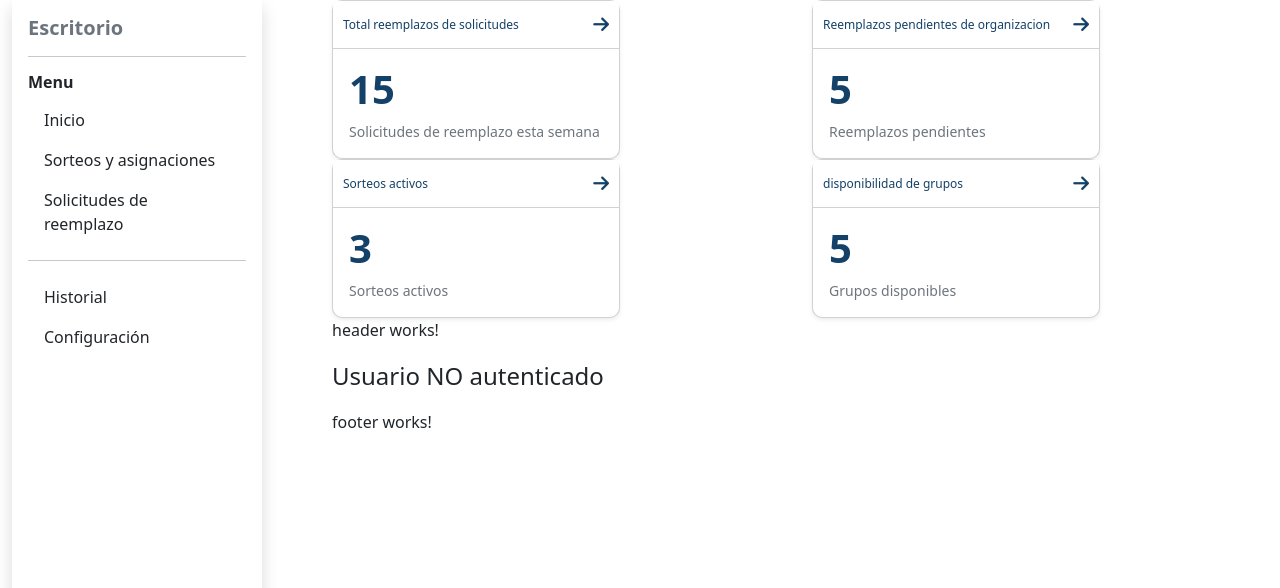
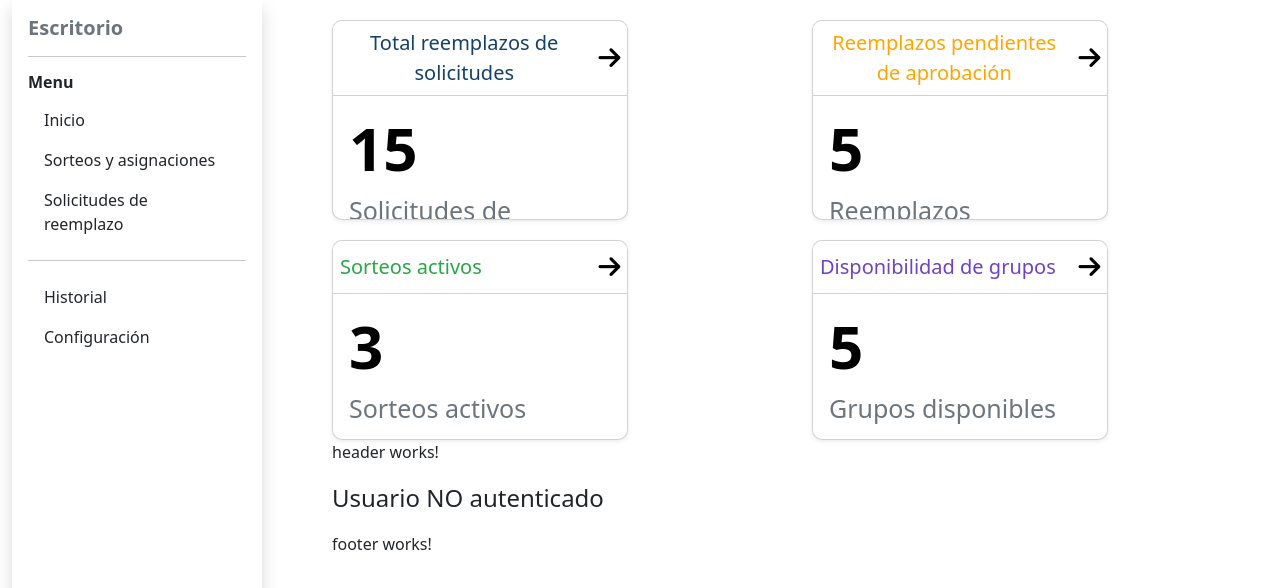
Before and after one commit to ulmullerGH/frontSorteador, an Angular app: page / in a window 1280 px wide. Shown: the top 588 px of the page. Built offline with nearby package versions, Linux system fonts and the light colour scheme.

Commit message:
Ajuste ancho altura y colores de widgets

```diff
--- a/src/app/widgets/disponibilidad/disponibilidad.component.css
+++ b/src/app/widgets/disponibilidad/disponibilidad.component.css
@@ -1,40 +1,45 @@
 /* Estilo para la tarjeta */
 .card {
-  width: 18rem;
+  width: 65%;
+  height: 200px;
   border-radius: 10px;
   box-shadow: 0 4px 8px rgba(0, 0, 0, 0.1);
+  margin-top: 20px;
+  overflow: hidden;
 }
 
 /* Estilo para el encabezado de la tarjeta */
 .card-header {
   background-color: white;
-  color: #134167;
-  font-size: 12px;
-  padding: 10px;
+  color: #6F42C1;
+  font-size: 20px;
+  padding: 7px;
   display: flex;
   justify-content: space-between;
   align-items: center;
+  border-top-left-radius: 10px;
+  border-top-right-radius: 10px;
 }
 
 /* Estilo para el número total */
 .card-title {
-  font-size: 40px;
+  font-size: 60px;
   font-weight: bold;
   text-align: left;
-  color: #134167;
+  color: #000000;
 }
 
 /* Estilo para el texto debajo del número */
 .card-text {
-  font-size: 14px;
+  font-size: 25px;
   color: #6c757d;
   text-align: left;
 }
 
 /* Estilo para el enlace que contiene la flecha */
 .arrow-link {
-  color: #134167;
-  font-size: 18px;
+  color: #000000;
+  font-size: 25px;
   text-decoration: none;
   margin-left: 10px;
   background-color: transparent;
@@ -44,5 +49,5 @@
 
 /* Flecha al pasar el mouse */
 .arrow-link:hover {
-  color: #0d3556;
+  color: #6F42C1;
 }
--- a/src/app/widgets/disponibilidad/disponibilidad.component.html
+++ b/src/app/widgets/disponibilidad/disponibilidad.component.html
@@ -1,7 +1,7 @@
 <!-- Card Widget -->
-<div class="card text-center shadow-sm" style="width: 18rem; border-radius: 10px;">
+<div class="card text-center shadow-sm" style="border-radius: 10px;">
   <div class="card-header">
-    disponibilidad de grupos
+    Disponibilidad de grupos
     <a href="#" class="arrow-link">
       <i class="fas fa-arrow-right"></i>
     </a>
--- a/src/app/widgets/reemplazos/reemplazos.component.css
+++ b/src/app/widgets/reemplazos/reemplazos.component.css
@@ -1,40 +1,45 @@
 /* Estilo para la tarjeta */
 .card {
-  width: 18rem;
+  width: 65%;
+  height: 200px;
   border-radius: 10px;
   box-shadow: 0 4px 8px rgba(0, 0, 0, 0.1);
+  margin-top: 20px;
+  overflow: hidden;
 }
 
 /* Estilo para el encabezado de la tarjeta */
 .card-header {
   background-color: white;
-  color: #134167;
-  font-size: 12px;
-  padding: 10px;
+  color: #FFA500;
+  font-size: 20px;
+  padding: 7px;
   display: flex;
   justify-content: space-between;
   align-items: center;
+  border-top-left-radius: 10px;
+  border-top-right-radius: 10px;
 }
 
 /* Estilo para el número total */
 .card-title {
-  font-size: 40px;
+  font-size: 60px;
   font-weight: bold;
   text-align: left;
-  color: #134167;
+  color: #000000;
 }
 
 /* Estilo para el texto debajo del número */
 .card-text {
-  font-size: 14px;
+  font-size: 25px;
   color: #6c757d;
   text-align: left;
 }
 
 /* Estilo para el enlace que contiene la flecha */
 .arrow-link {
-  color: #134167;
-  font-size: 18px;
+  color: #000000;
+  font-size: 25px;
   text-decoration: none;
   margin-left: 10px;
   background-color: transparent;
@@ -44,5 +49,5 @@
 
 /* Flecha al pasar el mouse */
 .arrow-link:hover {
-  color: #0d3556;
+  color: #FFA500;
 }
--- a/src/app/widgets/reemplazos/reemplazos.component.html
+++ b/src/app/widgets/reemplazos/reemplazos.component.html
@@ -1,7 +1,7 @@
 <!-- Card Widget -->
-<div class="card text-center shadow-sm" style="width: 18rem; border-radius: 10px;">
+<div class="card text-center shadow-sm" style=" border-radius: 10px;">
   <div class="card-header">
-    Reemplazos pendientes de organizacion
+    Reemplazos pendientes de aprobación
     <a href="#" class="arrow-link">
       <i class="fas fa-arrow-right"></i>
     </a>
--- a/src/app/widgets/solicitudes/solicitudes.component.css
+++ b/src/app/widgets/solicitudes/solicitudes.component.css
@@ -1,40 +1,45 @@
 /* Estilo para la tarjeta */
 .card {
-  width: 18rem;
+  width: 65%;
+  height: 200px;
   border-radius: 10px;
   box-shadow: 0 4px 8px rgba(0, 0, 0, 0.1);
+  margin-top: 20px;
+  overflow: hidden;
 }
 
 /* Estilo para el encabezado de la tarjeta */
 .card-header {
   background-color: white;
   color: #134167;
-  font-size: 12px;
-  padding: 10px;
+  font-size: 20px;
+  padding: 7px;
   display: flex;
   justify-content: space-between;
   align-items: center;
+  border-top-left-radius: 10px;
+  border-top-right-radius: 10px;
 }
 
 /* Estilo para el número total */
 .card-title {
-  font-size: 40px;
+  font-size: 60px;
   font-weight: bold;
   text-align: left;
-  color: #134167;
+  color: #000000;
 }
 
 /* Estilo para el texto debajo del número */
 .card-text {
-  font-size: 14px;
+  font-size: 25px;
   color: #6c757d;
   text-align: left;
 }
 
 /* Estilo para el enlace que contiene la flecha */
 .arrow-link {
-  color: #134167;
-  font-size: 18px;
+  color: #000000;
+  font-size: 25px;
   text-decoration: none;
   margin-left: 10px;
   background-color: transparent;
--- a/src/app/widgets/solicitudes/solicitudes.component.html
+++ b/src/app/widgets/solicitudes/solicitudes.component.html
@@ -1,5 +1,5 @@
 <!-- Card Widget -->
-<div class="card text-center shadow-sm" style="width: 18rem; border-radius: 10px;">
+<div class="card text-center shadow-sm" style=" border-radius: 10px;">
   <div class="card-header">
     Total reemplazos de solicitudes
     <a href="#" class="arrow-link">
--- a/src/app/widgets/sorteos/sorteos.component.css
+++ b/src/app/widgets/sorteos/sorteos.component.css
@@ -1,40 +1,45 @@
 /* Estilo para la tarjeta */
 .card {
-  width: 18rem;
+  width: 65%;
+  height: 200px;
   border-radius: 10px;
   box-shadow: 0 4px 8px rgba(0, 0, 0, 0.1);
+  margin-top: 20px;
+  overflow: hidden;
 }
 
 /* Estilo para el encabezado de la tarjeta */
 .card-header {
   background-color: white;
-  color: #134167;
-  font-size: 12px;
-  padding: 10px;
+  color: #28A745;
+  font-size: 20px;
+  padding: 7px;
   display: flex;
   justify-content: space-between;
   align-items: center;
+  border-top-left-radius: 10px;
+  border-top-right-radius: 10px;
 }
 
 /* Estilo para el número total */
 .card-title {
-  font-size: 40px;
+  font-size: 60px;
   font-weight: bold;
   text-align: left;
-  color: #134167;
+  color: #000000;
 }
 
 /* Estilo para el texto debajo del número */
 .card-text {
-  font-size: 14px;
+  font-size: 25px;
   color: #6c757d;
   text-align: left;
 }
 
 /* Estilo para el enlace que contiene la flecha */
 .arrow-link {
-  color: #134167;
-  font-size: 18px;
+  color: #000000;
+  font-size: 25px;
   text-decoration: none;
   margin-left: 10px;
   background-color: transparent;
@@ -44,5 +49,5 @@
 
 /* Flecha al pasar el mouse */
 .arrow-link:hover {
-  color: #0d3556;
+  color: #28A745;
 }
--- a/src/app/widgets/sorteos/sorteos.component.html
+++ b/src/app/widgets/sorteos/sorteos.component.html
@@ -1,5 +1,5 @@
 <!-- Card Widget -->
-<div class="card text-center shadow-sm" style="width: 18rem; border-radius: 10px;">
+<div class="card text-center shadow-sm" style=" border-radius: 10px;">
 
   <div class="card-header">
     Sorteos activos
```
